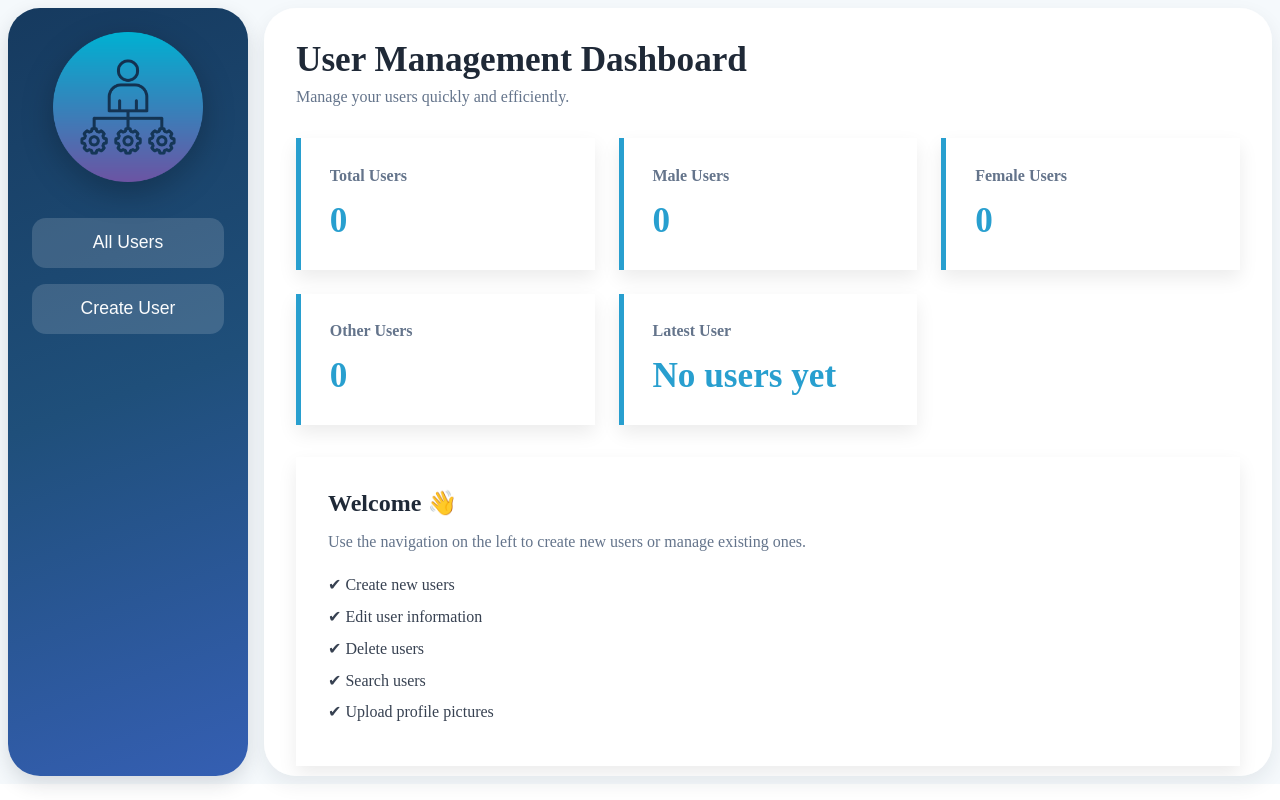
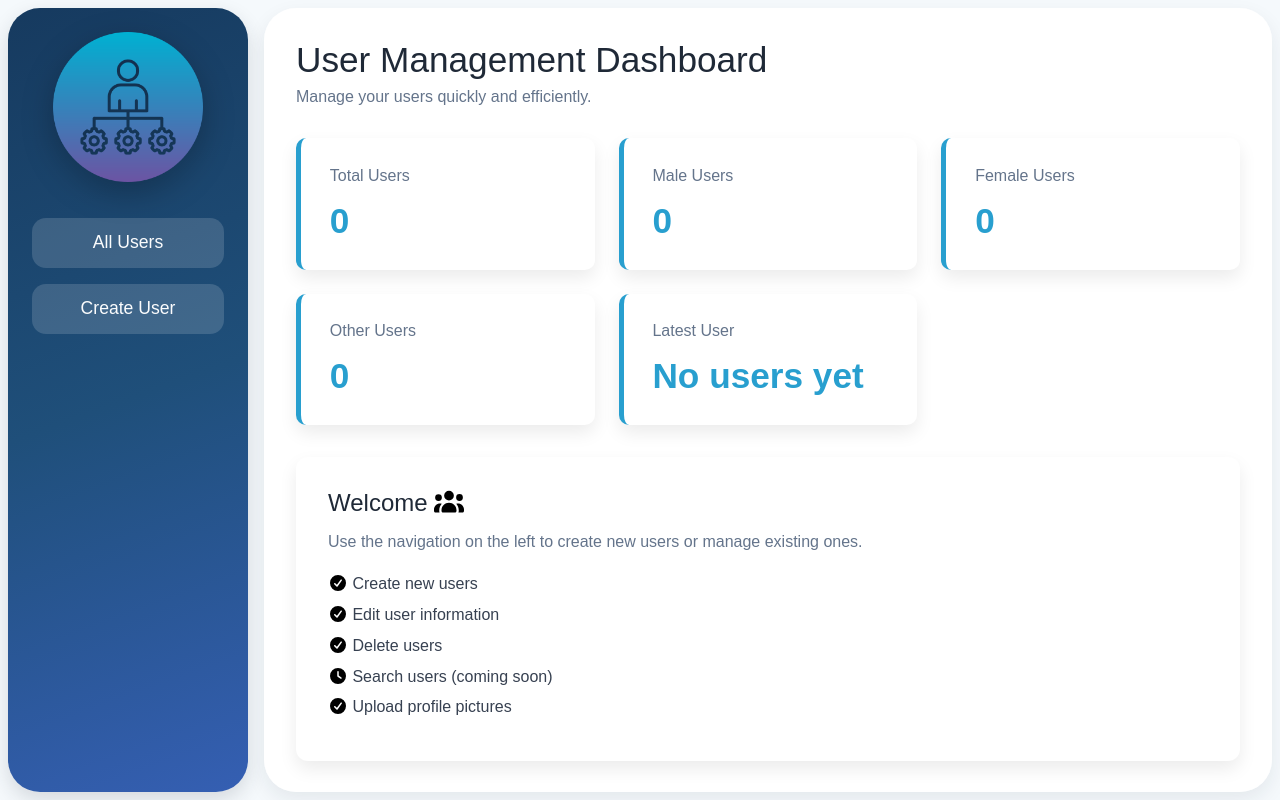
Before and after one commit to mahmoudbitar02/user-management, a React (Vite) app: page / in a window 1280 px wide. Built offline with nearby package versions, Linux system fonts and the light colour scheme.

Commit message:
optimize code structure

```diff
--- a/package.json
+++ b/package.json
@@ -10,6 +10,9 @@
     "preview": "vite preview"
   },
   "dependencies": {
+    "@fortawesome/fontawesome-svg-core": "^7.3.1",
+    "@fortawesome/free-solid-svg-icons": "^7.3.1",
+    "@fortawesome/react-fontawesome": "^3.5.0",
     "@hookform/resolvers": "^5.4.0",
     "react": "^19.2.7",
     "react-dom": "^19.2.7",
--- a/src/App.css
+++ b/src/App.css
@@ -3,4 +3,6 @@
   margin: 0;
   box-sizing: border-box;
   color: #000;
+  font-family: sans-serif;
+  font-weight: 400;
 }
--- a/src/components/userCard/UserCard.tsx
+++ b/src/components/userCard/UserCard.tsx
@@ -3,6 +3,8 @@ import maleImage from "../../assets/images/male.png";
 import femaleImage from "../../assets/images/female.png";
 import type { User } from "../../types/types";
 import "../../pages/Users/Users.scss";
+import { FontAwesomeIcon } from "@fortawesome/react-fontawesome";
+import { faCakeCandles, faEnvelope, faLocationDot, faPhone, faGlobe } from "@fortawesome/free-solid-svg-icons";
 
 type UserCardProps = {
   user: User;
@@ -44,27 +46,37 @@ function UserCard({ user }: UserCardProps) {
 
       <div className="user-card__content">
         <div className="user-card__row">
-          <strong>🎂 Geburtsdatum</strong>
+          <strong>
+            <FontAwesomeIcon icon={faCakeCandles} /> Geburtsdatum
+          </strong>
           <span>{new Date(user.dob).toLocaleDateString("de-DE", { year: "numeric", month: "2-digit", day: "2-digit" })}</span>
         </div>
 
         <div className="user-card__row">
-          <strong>📧 E-Mail</strong>
+          <strong>
+            <FontAwesomeIcon icon={faEnvelope} /> E-Mail
+          </strong>
           <span>{user.email}</span>
         </div>
 
         <div className="user-card__row">
-          <strong>📍 Adresse</strong>
+          <strong>
+            <FontAwesomeIcon icon={faLocationDot} /> Adresse
+          </strong>
           <span>{user.address}</span>
         </div>
 
         <div className="user-card__row">
-          <strong>📞 Telefon</strong>
+          <strong>
+            <FontAwesomeIcon icon={faPhone} /> Telefon
+          </strong>
           <span>{user.phone}</span>
         </div>
 
         <div className="user-card__row">
-          <strong>🌐 Website</strong>
+          <strong>
+            <FontAwesomeIcon icon={faGlobe} /> Website
+          </strong>
           <span>{user.web}</span>
         </div>
       </div>
--- a/src/components/userForm/UserForm.tsx
+++ b/src/components/userForm/UserForm.tsx
@@ -2,7 +2,7 @@ import React, { useEffect, useState } from "react";
 import InputField from "../inputField/InputField";
 import { InitialUser, userScheme, type User, type UserFormProps } from "../../types/types";
 import SelectField from "../selectField/SelectField";
-
+import { z } from "zod";
 import "./UserForm.scss";
 
 function UserForm({ onSubmit, user }: UserFormProps) {
@@ -40,7 +40,7 @@ function UserForm({ onSubmit, user }: UserFormProps) {
     const result = userScheme.safeParse(value);
 
     if (!result.success) {
-      const fieldErrors = result.error.flatten().fieldErrors;
+      const fieldErrors = z.flattenError(result.error).fieldErrors;
       const formattedError: Record<string, string> = {};
 
       Object.entries(fieldErrors).forEach(([field, message]) => {
--- a/src/pages/Root/Roots.scss
+++ b/src/pages/Root/Roots.scss
@@ -3,8 +3,8 @@
   display: flex;
   gap: 1rem;
   padding: 0.5rem;
-  height: calc(100vh - 1rem);
   background-color: $main-bg;
+  height: 100vh;
 }
 
 .sidebar {
--- a/src/pages/Users/Users.scss
+++ b/src/pages/Users/Users.scss
@@ -20,7 +20,6 @@
   transition: 0.25s;
 
   &:hover {
-    transform: translateY(-6px);
     box-shadow: 0 20px 40px rgba(40, 159, 207, 0.18);
     cursor: pointer;
   }
--- a/src/pages/index/Index.scss
+++ b/src/pages/index/Index.scss
@@ -27,12 +27,9 @@
   background: white;
   padding: 1.8rem;
   border-left: 5px solid #289fcf;
+  border-radius: 10px;
   box-shadow: 0 8px 18px rgba(0, 0, 0, 0.08);
   transition: 0.25s;
-
-  &:hover {
-    transform: translateY(-5px);
-  }
 
   h3 {
     color: #64748b;
@@ -50,6 +47,7 @@
 .dashboard__welcome {
   background: white;
   padding: 2rem;
+  border-radius: 12px;
   box-shadow: 0 8px 18px rgba(0, 0, 0, 0.08);
 
   h2 {
--- a/src/pages/index/Index.tsx
+++ b/src/pages/index/Index.tsx
@@ -1,5 +1,7 @@
 import { useUserContext } from "../../hooks/UserContext";
 import "./Index.scss";
+import { faUsers, faCircleCheck, faClock } from "@fortawesome/free-solid-svg-icons";
+import { FontAwesomeIcon } from "@fortawesome/react-fontawesome";
 
 function Index() {
   const { users } = useUserContext();
@@ -45,16 +47,28 @@ function Index() {
       </div>
 
       <div className="dashboard__welcome">
-        <h2>Welcome 👋</h2>
+        <h2>
+          Welcome <FontAwesomeIcon icon={faUsers} />
+        </h2>
 
         <p>Use the navigation on the left to create new users or manage existing ones.</p>
 
         <ul>
-          <li>✔ Create new users</li>
-          <li>✔ Edit user information</li>
-          <li>✔ Delete users</li>
-          <li>✔ Search users</li>
-          <li>✔ Upload profile pictures</li>
+          <li>
+            <FontAwesomeIcon icon={faCircleCheck} /> Create new users
+          </li>
+          <li>
+            <FontAwesomeIcon icon={faCircleCheck} /> Edit user information
+          </li>
+          <li>
+            <FontAwesomeIcon icon={faCircleCheck} /> Delete users
+          </li>
+          <li>
+            <FontAwesomeIcon icon={faClock} /> Search users (coming soon)
+          </li>
+          <li>
+            <FontAwesomeIcon icon={faCircleCheck} /> Upload profile pictures
+          </li>
         </ul>
       </div>
     </section>
--- a/src/routes/Router.tsx
+++ b/src/routes/Router.tsx
@@ -5,8 +5,7 @@ import CreateUser from "../pages/Create/CreateUser";
 import UpdateUser from "../pages/Update/UpdateUser";
 import Index from "../pages/index/Index";
 
-export const router = createBrowserRouter(
-  [
+export const router = createBrowserRouter([
   {
     path: "/",
     element: <Roots />,
@@ -26,9 +25,4 @@ export const router = createBrowserRouter(
       },
     ],
   },
-  ],
-
-  {
-    basename: "/",
-  },
-);
+]);
```
Also changed, not shown: 1 other file (tests, documents, lock files or other folders). Lines whose indentation alone changed are shown as unchanged.
